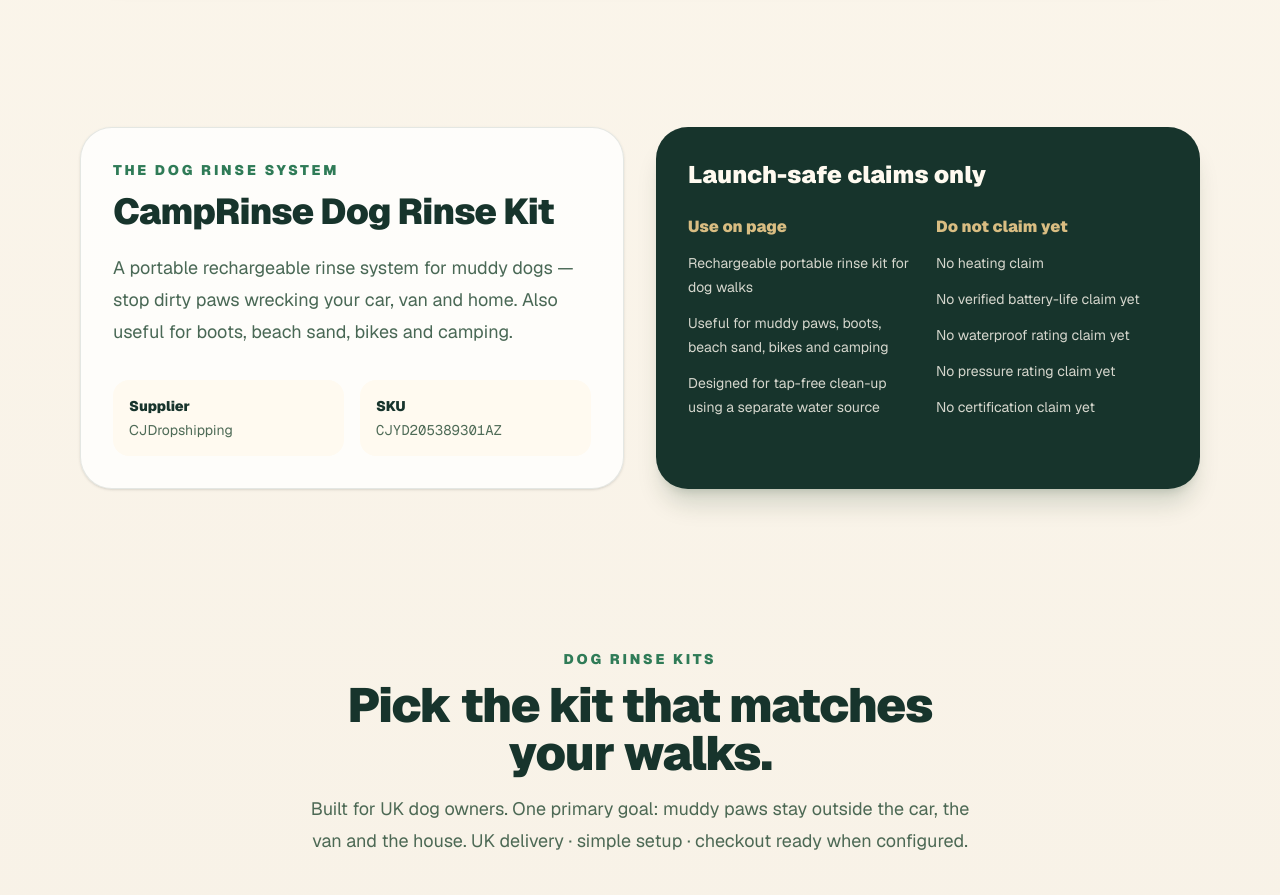
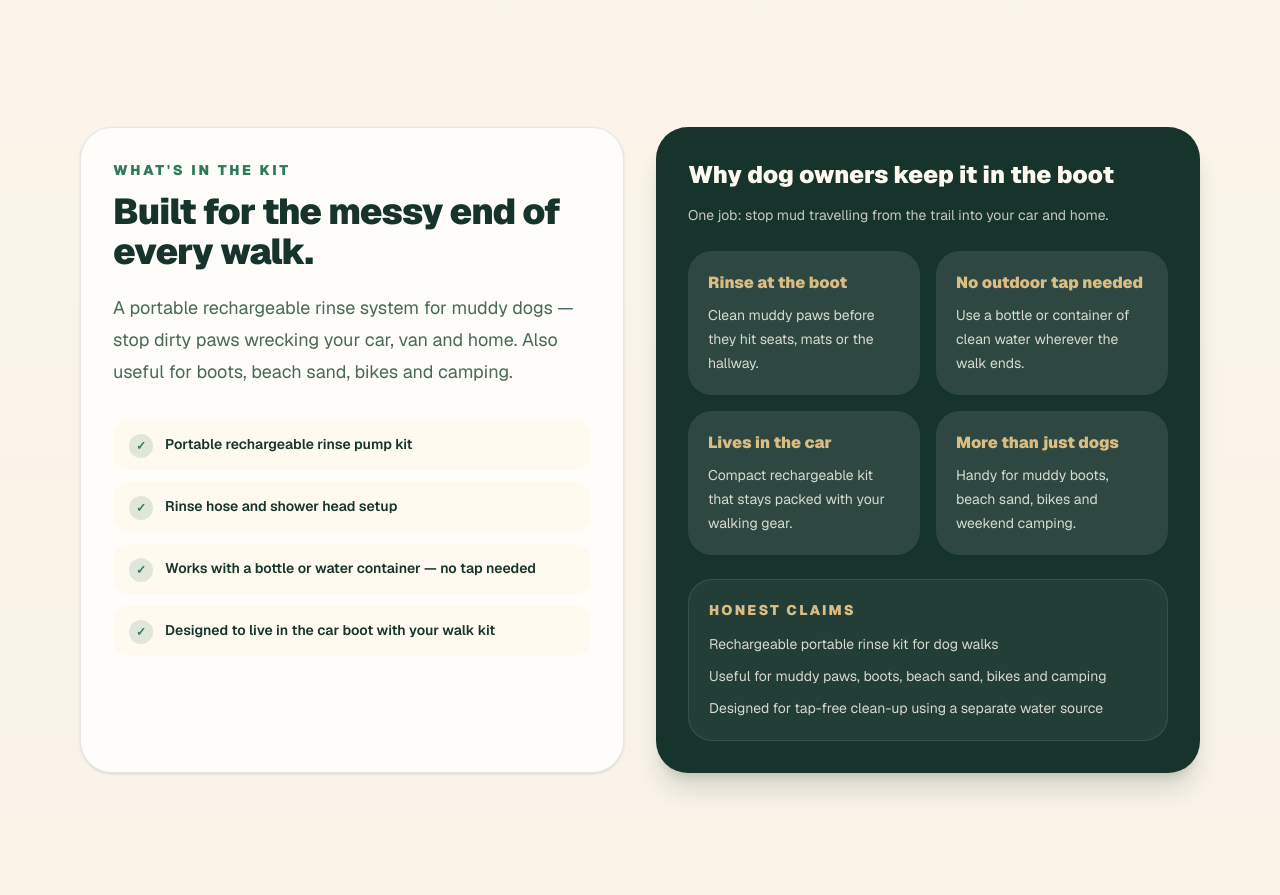
Before and after one commit to Jackoma0209/camprinse, a Next.js app: page / in a window 1280 px wide. Shown: the part 1900-2795 px from the top of the page. Built offline with nearby package versions, Linux system fonts and the light colour scheme; no server answers.

Commit message:
Convert product section for buyers and add drop-in photo slots.
Remove supplier/SKU ops copy from the sales page, wire hero and before/after images to public/images, and document the dog photography brief for launch.

```diff
--- a/components/product-detail.tsx
+++ b/components/product-detail.tsx
@@ -1,49 +1,92 @@
+import Image from "next/image";
+import { getSiteImage } from "@/lib/assets";
 import { product } from "@/lib/product";
 
+const kitHighlights = [
+  {
+    title: "Rinse at the boot",
+    text: "Clean muddy paws before they hit seats, mats or the hallway.",
+  },
+  {
+    title: "No outdoor tap needed",
+    text: "Use a bottle or container of clean water wherever the walk ends.",
+  },
+  {
+    title: "Lives in the car",
+    text: "Compact rechargeable kit that stays packed with your walking gear.",
+  },
+  {
+    title: "More than just dogs",
+    text: "Handy for muddy boots, beach sand, bikes and weekend camping.",
+  },
+];
+
 export function ProductDetail() {
+  const productImage = getSiteImage("product");
+
   return (
     <section id="product" className="py-16 sm:py-20">
       <div className="section-shell grid gap-8 lg:grid-cols-2">
         <div className="rounded-[2rem] border border-green-950/10 bg-white/78 p-6 shadow-sm sm:p-8">
           <p className="text-sm font-black uppercase tracking-[0.2em] text-accent-green">
-            The Dog Rinse System
+            What&apos;s in the kit
           </p>
           <h2 className="mt-3 text-4xl font-black tracking-tight text-charcoal-green">
-            {product.name}
+            Built for the messy end of every walk.
           </h2>
           <p className="mt-5 text-lg leading-8 text-green-950/72">
             {product.shortDescription}
           </p>
-          <dl className="mt-8 grid gap-4 text-sm sm:grid-cols-2">
-            <div className="rounded-2xl bg-cream p-4">
-              <dt className="font-black text-charcoal-green">Supplier</dt>
-              <dd className="mt-1 text-green-950/70">{product.supplier}</dd>
+
+          {productImage.available ? (
+            <div className="relative mt-8 overflow-hidden rounded-[1.5rem] border border-green-950/10 bg-cream">
+              <Image
+                src={productImage.src}
+                alt={productImage.alt}
+                width={960}
+                height={720}
+                className="h-auto w-full object-cover"
+              />
             </div>
-            <div className="rounded-2xl bg-cream p-4">
-              <dt className="font-black text-charcoal-green">SKU</dt>
-              <dd className="mt-1 font-mono text-green-950/70">{product.sku}</dd>
-            </div>
-          </dl>
+          ) : null}
+
+          <ul className="mt-8 space-y-3">
+            {product.included.map((item) => (
+              <li
+                key={item}
+                className="flex gap-3 rounded-2xl bg-cream px-4 py-3 text-sm font-semibold leading-6 text-charcoal-green"
+              >
+                <span className="mt-0.5 flex size-6 shrink-0 items-center justify-center rounded-full bg-accent-green/15 text-xs font-black text-accent-green">
+                  ✓
+                </span>
+                <span>{item}</span>
+              </li>
+            ))}
+          </ul>
         </div>
+
         <div className="rounded-[2rem] bg-charcoal-green p-6 text-cream shadow-xl shadow-green-950/15 sm:p-8">
-          <h3 className="text-2xl font-black">Launch-safe claims only</h3>
+          <h3 className="text-2xl font-black">Why dog owners keep it in the boot</h3>
+          <p className="mt-3 text-sm leading-6 text-cream/75">
+            One job: stop mud travelling from the trail into your car and home.
+          </p>
           <div className="mt-6 grid gap-4 sm:grid-cols-2">
-            <div>
-              <p className="font-black text-sand">Use on page</p>
-              <ul className="mt-3 space-y-3 text-sm leading-6 text-cream/82">
-                {product.safeClaims.map((claim) => (
-                  <li key={claim}>{claim}</li>
-                ))}
-              </ul>
-            </div>
-            <div>
-              <p className="font-black text-sand">Do not claim yet</p>
-              <ul className="mt-3 space-y-3 text-sm leading-6 text-cream/82">
-                {product.excludedClaims.map((claim) => (
-                  <li key={claim}>{claim}</li>
-                ))}
-              </ul>
-            </div>
+            {kitHighlights.map((item) => (
+              <div key={item.title} className="rounded-3xl bg-white/10 p-5">
+                <h4 className="font-black text-sand">{item.title}</h4>
+                <p className="mt-2 text-sm leading-6 text-cream/82">{item.text}</p>
+              </div>
+            ))}
+          </div>
+          <div className="mt-6 rounded-3xl border border-white/10 bg-white/5 p-5">
+            <p className="text-sm font-black uppercase tracking-[0.16em] text-sand">
+              Honest claims
+            </p>
+            <ul className="mt-3 space-y-2 text-sm leading-6 text-cream/82">
+              {product.safeClaims.map((claim) => (
+                <li key={claim}>{claim}</li>
+              ))}
+            </ul>
           </div>
         </div>
       </div>
--- a/components/social-proof-placeholder.tsx
+++ b/components/social-proof-placeholder.tsx
@@ -1,4 +1,11 @@
+import Image from "next/image";
+import { getSiteImage } from "@/lib/assets";
+
 export function SocialProofPlaceholder() {
+  const beforeImage = getSiteImage("before");
+  const afterImage = getSiteImage("after");
+  const hasPhotos = beforeImage.available || afterImage.available;
+
   return (
     <section className="py-16 sm:py-20">
       <div className="section-shell">
@@ -10,13 +17,26 @@
             Before & after the muddy walk.
           </h2>
           <p className="mx-auto mt-4 max-w-2xl leading-8 text-green-950/70">
-            Verified photos and reviews from UK dog owners will appear here
-            after launch. We never invent testimonials or star ratings.
+            {hasPhotos
+              ? "Real walk moments — mud at the car, then clean paws ready for the drive home."
+              : "Verified photos and reviews from UK dog owners will appear here after launch. We never invent testimonials or star ratings."}
           </p>
         </div>
 
         <div className="mt-10 grid gap-4 md:grid-cols-2">
-          <div className="rounded-[2rem] border border-dashed border-green-950/20 bg-white/60 p-6 sm:p-8">
+          <article className="overflow-hidden rounded-[2rem] border border-dashed border-green-950/20 bg-white/60">
+            {beforeImage.available ? (
+              <div className="relative aspect-[4/3] w-full">
+                <Image
+                  src={beforeImage.src}
+                  alt={beforeImage.alt}
+                  fill
+                  sizes="(max-width: 768px) 100vw, 50vw"
+                  className="object-cover"
+                />
+              </div>
+            ) : null}
+            <div className="p-6 sm:p-8">
               <span className="rounded-full bg-charcoal-green/10 px-3 py-1 text-xs font-black uppercase tracking-[0.14em] text-charcoal-green">
                 Before
               </span>
@@ -24,11 +44,26 @@
                 Muddy paws, filthy boot, wet dog on the seats
               </h3>
               <p className="mt-3 leading-7 text-green-950/70">
-              Placeholder for real “after the walk” photography — dirty paws
-              at the car door, mud on the liner, dog ready to jump in.
+                {beforeImage.available
+                  ? "The messy moment every UK dog owner knows too well."
+                  : "Add public/images/before-muddy-paws.jpg — dirty paws at the car door, mud on the liner, dog ready to jump in."}
               </p>
             </div>
-          <div className="rounded-[2rem] border border-dashed border-accent-green/40 bg-white/60 p-6 sm:p-8">
+          </article>
+
+          <article className="overflow-hidden rounded-[2rem] border border-dashed border-accent-green/40 bg-white/60">
+            {afterImage.available ? (
+              <div className="relative aspect-[4/3] w-full">
+                <Image
+                  src={afterImage.src}
+                  alt={afterImage.alt}
+                  fill
+                  sizes="(max-width: 768px) 100vw, 50vw"
+                  className="object-cover"
+                />
+              </div>
+            ) : null}
+            <div className="p-6 sm:p-8">
               <span className="rounded-full bg-accent-green/15 px-3 py-1 text-xs font-black uppercase tracking-[0.14em] text-accent-green">
                 After
               </span>
@@ -36,10 +71,12 @@
                 Rinsed paws, clean car, mud left outside
               </h3>
               <p className="mt-3 leading-7 text-green-950/70">
-              Placeholder for rinse-in-action and clean-dog photography —
-              CampRinse at the boot, clean paws, dog hopping into a clean car.
+                {afterImage.available
+                  ? "CampRinse at the boot — clean paws, clean car, mud stays outside."
+                  : "Add public/images/after-clean-paws.jpg — CampRinse at the boot, clean paws, dog hopping into a clean car."}
               </p>
             </div>
+          </article>
         </div>
 
         <div className="mt-6 grid gap-4 sm:grid-cols-3">
--- /dev/null
+++ b/lib/assets.ts
@@ -0,0 +1,48 @@
+import { existsSync } from "node:fs";
+import path from "node:path";
+
+/**
+ * Drop-in image slots for conversion photography.
+ * Place files under public/images/ with these exact names to go live.
+ * See docs/dog-photography-brief.md for shot requirements.
+ */
+export const siteImages = {
+  hero: {
+    file: "hero-dog-boot.jpg",
+    src: "/images/hero-dog-boot.jpg",
+    alt: "Muddy dog having paws rinsed at the car boot with CampRinse",
+  },
+  before: {
+    file: "before-muddy-paws.jpg",
+    src: "/images/before-muddy-paws.jpg",
+    alt: "Muddy dog paws and dirty car boot after a wet walk",
+  },
+  after: {
+    file: "after-clean-paws.jpg",
+    src: "/images/after-clean-paws.jpg",
+    alt: "Clean dog paws after rinsing with CampRinse before getting in the car",
+  },
+  product: {
+    file: "product-kit.jpg",
+    src: "/images/product-kit.jpg",
+    alt: "CampRinse Dog Rinse Kit packed for the car boot",
+  },
+} as const;
+
+export type SiteImageKey = keyof typeof siteImages;
+
+function publicImagePath(fileName: string) {
+  return path.join(process.cwd(), "public", "images", fileName);
+}
+
+export function hasSiteImage(key: SiteImageKey): boolean {
+  return existsSync(publicImagePath(siteImages[key].file));
+}
+
+export function getSiteImage(key: SiteImageKey) {
+  const image = siteImages[key];
+  return {
+    ...image,
+    available: hasSiteImage(key),
+  };
+}
--- a/lib/product.ts
+++ b/lib/product.ts
@@ -9,9 +9,9 @@
     "A portable rechargeable rinse system for muddy dogs — stop dirty paws wrecking your car, van and home. Also useful for boots, beach sand, bikes and camping.",
   included: [
     "Portable rechargeable rinse pump kit",
-    "Rinse hose and shower head configuration",
-    "Outdoor clean-up setup for water containers",
-    "Launch bundle packaging and guidance to be confirmed",
+    "Rinse hose and shower head setup",
+    "Works with a bottle or water container — no tap needed",
+    "Designed to live in the car boot with your walk kit",
   ],
   safeClaims: [
     "Rechargeable portable rinse kit for dog walks",
```
Also changed, not shown: components/hero-section.tsx (+28 -3 lines), 4 other files (tests, documents, lock files or other folders). Lines whose indentation alone changed are shown as unchanged.
